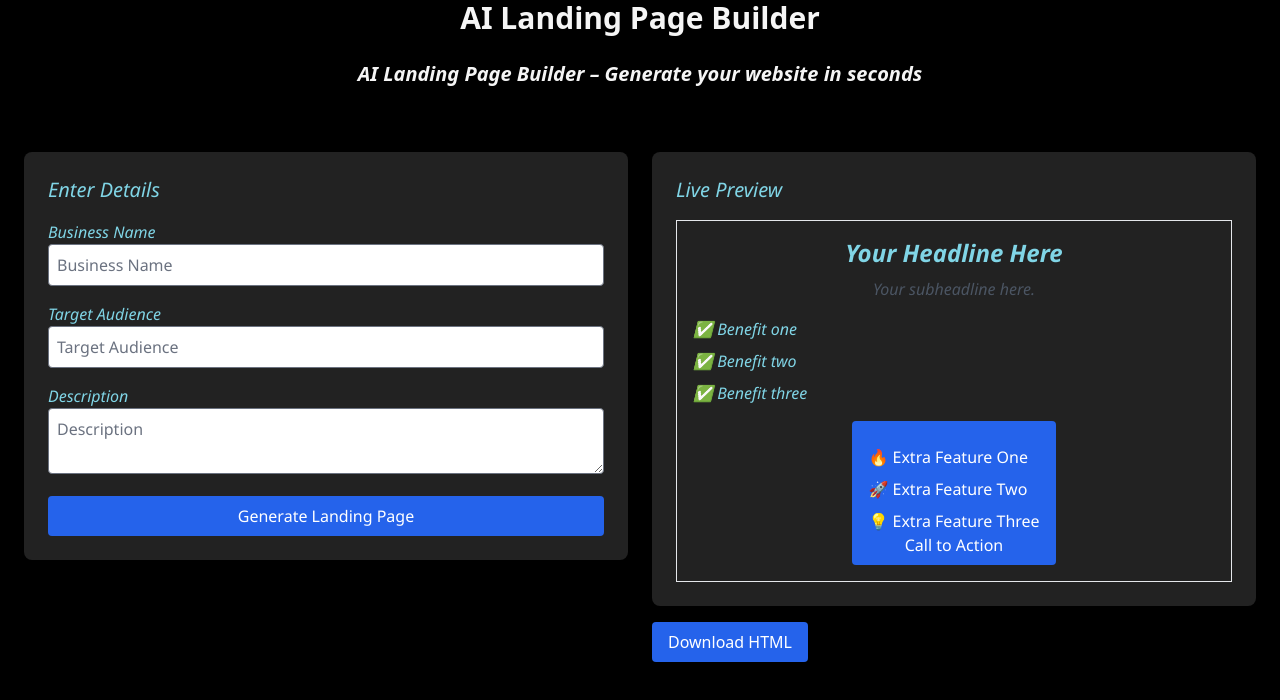
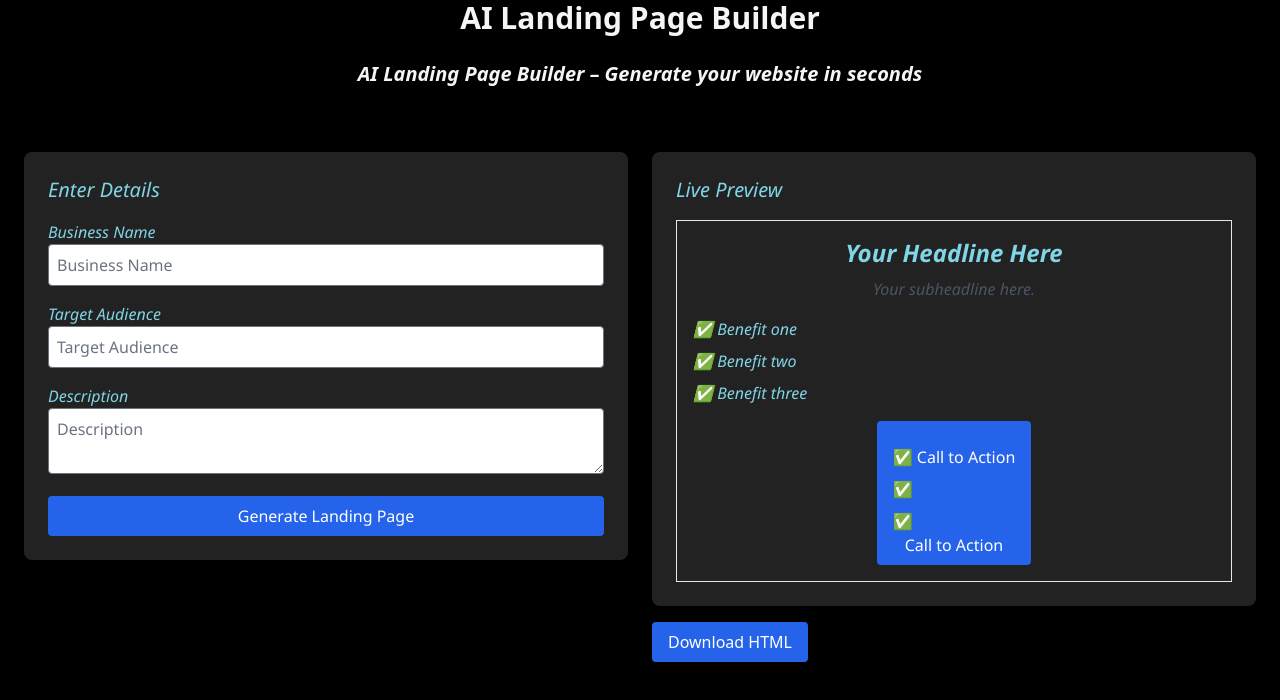
Before and after one commit to iqraghori/AI-landing-builder, a React (Create React App) app: page / in a window 1280 px wide. Shown: the top 700 px of the page. Built offline with nearby package versions, Linux system fonts and the light colour scheme; no server answers.

Commit message:
cta list fixed

```diff
--- a/src/components/LivePreview.js
+++ b/src/components/LivePreview.js
@@ -25,10 +25,13 @@ function LivePreview({ headline, subheadline, benefits, cta }) {
           {/* CTA Button */}
           <button className="mt-4 bg-blue-600 text-white px-4 py-2 rounded">
             <ul className="mt-4 space-y-2 text-left">
-              <li>🔥 Extra Feature One</li>
-              <li>🚀 Extra Feature Two</li>
-              <li>💡 Extra Feature Three</li>
+              {cta && cta.length > 0 ? (
+                cta.map((b, i) => <li key={i}>✅ {b}</li>)
+              ) : (
+                <li>Call to Action</li>
+              )}
             </ul>
+
             {cta || "Call to Action"}
           </button>
         </div>
```
